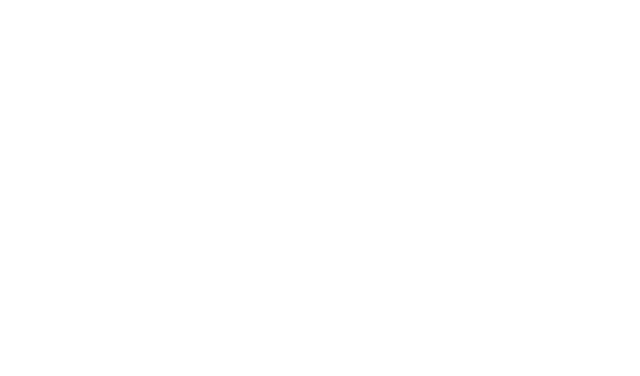
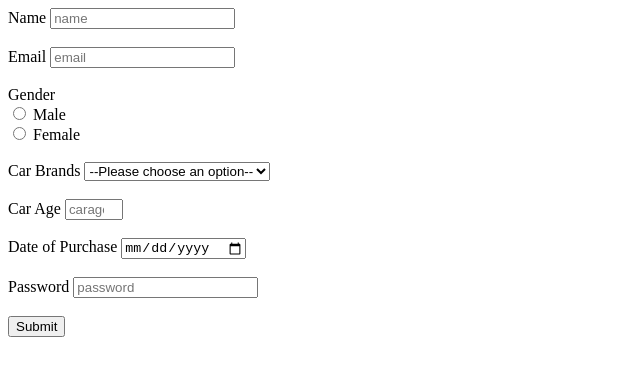
Before and after one commit to acciojob/car-insurance-form-MuthuKrishnan27, a website: page main.html in a window 1280 px wide. Shown: the whole page, without its empty margins (0-640 px from the left). Drawn offline with Linux system fonts and the light colour scheme.

Commit message:
created a submission

```diff
--- a/main.html
+++ b/main.html
@@ -8,6 +8,58 @@
 
 <body>
 	<!-- the entire body must be written by student -->
+	 <form action="" method="post">
+        <div>
+            <label for="name">Name</label>
+            <input type="text" id="name" placeholder="name">
+        </div>
+        <br>
+        <div>
+            <label for="email">Email</label>
+            <input type="email" id="email" placeholder="email" required>
+        </div>
+        <br>
+        <div>
+            <label for="gender" >Gender</label>
+                <div>
+                    <input type="radio" name="gender" id="gender_m" required>
+                    <label for="male">Male</label>
+                </div>
+                <div>
+                    <input type="radio" name="gender" id="gender_f" required>
+                    <label for="female">Female</label>
+                </div>
+        </div>
+        <br>
+        <div>
+            <label for="cars">Car Brands</label>
+            <select name="car brands" id="cars">
+                <option value="BMW" id="cars">BMW</option>
+                <option value="Audi" id="cars">Audi</option>
+                <option value="Mercedez" id="cars">Mercedez</option>
+                <option value="choose the option" id="cars" selected disabled>--Please choose an option--</option>
+            </select>
+        </div>
+        <br>
+        <div>
+            <label for="carage">Car Age</label>
+            <input type="number" id="carage" style="width: 4%;" placeholder="carage" required>
+        </div>
+        <br>
+        <div>
+            <label for="dop">Date of Purchase</label>
+            <input type="date" id="dop" required>
+        </div>
+        <br>
+        <div>
+            <label for="password">Password</label>
+            <input type="password" id="password" name="password" placeholder="password" required>
+        </div>
+        <br>
+        <div>
+            <button type="submit" id="submit">Submit</button>
+        </div>
+    </form>
     <script type="text/javascript" src="./script.js">
 </script>
 
```
